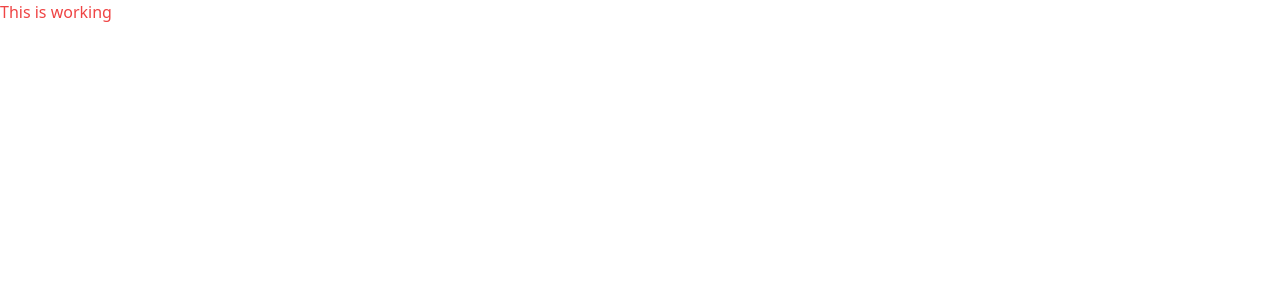
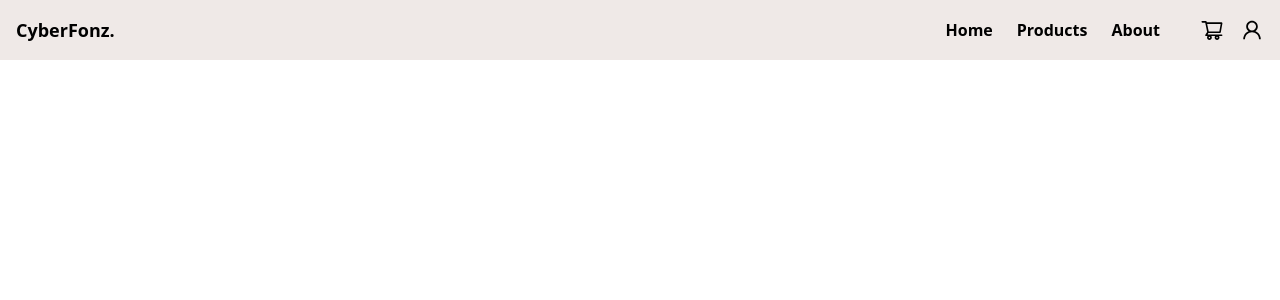
Before and after one commit to AnasAzkoul/e-commerce-headphones, a Next.js app: page / in a window 1280 px wide. Shown: the top 300 px of the page. Built offline with nearby package versions, Linux system fonts and the light colour scheme.

Commit message:
finished the header component

```diff
--- a/package.json
+++ b/package.json
@@ -17,6 +17,7 @@
     "next": "13.2.4",
     "react": "18.2.0",
     "react-dom": "18.2.0",
+    "react-icons": "^4.8.0",
     "typescript": "5.0.2"
   },
   "devDependencies": {
--- /dev/null
+++ b/src/components/Layout/index.tsx
@@ -0,0 +1,19 @@
+import React from 'react';
+import Header from '../navbar';
+
+type Props = {
+  children: React.ReactNode
+}
+
+const Layout = ({children}: Props) => {
+  return (
+    <>
+      <Header />
+      <main>
+        {children}
+      </main>
+    </>
+  )
+}
+
+export default Layout;
--- /dev/null
+++ b/src/components/navbar/Logo.tsx
@@ -0,0 +1,11 @@
+import React from 'react'
+
+type Props = {}
+
+const Logo = (props: Props) => {
+  return (
+    <div className='text-lg font-bold'>CyberFonz.</div>
+  )
+}
+
+export default Logo
--- /dev/null
+++ b/src/components/navbar/SideNav.tsx
@@ -0,0 +1,32 @@
+import React from 'react';
+import Link from 'next/link';
+import { AiOutlineShoppingCart, AiOutlineUser } from 'react-icons/ai';
+import { navLinksData } from '@/lib/constants/constance';
+
+type Props = {
+  isSideNavOpen: boolean
+}
+
+const SideNav = ({isSideNavOpen}: Props) => {
+  return (
+    <nav
+      className={`bg-bg-light -z-10 fixed w-full top-10 ${
+        isSideNavOpen ? 'translate-y-5' : '-translate-y-full'
+      } origin-top transition-all duration-150 ease-in-out md:hidden`}
+    >
+      <ul>
+        <ul className='flex flex-col items-center w-full gap-6 text-base font-semibold capitalize'>
+          {navLinksData.map((linkItem) => {
+            return (
+              <li key={linkItem.text}>
+                <Link href={linkItem.link}>{linkItem.text}</Link>
+              </li>
+            );
+          })}
+        </ul>
+      </ul>
+    </nav>
+  );
+}
+
+export default SideNav
--- /dev/null
+++ b/src/components/navbar/index.tsx
@@ -0,0 +1,50 @@
+import React, { useState } from 'react';
+import Link from 'next/link';
+import Logo from './Logo';
+import SideNav from './SideNav';
+import { navLinksData } from '@/lib/constants/constance';
+import {
+  AiOutlineShoppingCart,
+  AiOutlineUser,
+  AiOutlineMenu,
+  AiOutlineClose,
+} from 'react-icons/ai';
+
+type Props = {};
+
+const Header = (props: Props) => {
+  const [isSideNavOpen, setIsSideNavOpen] = useState<boolean>(false);
+
+  return (
+    <header className='bg-bg-light'>
+      <div className='max-w-7xl mx-auto py-4 px-4 z-50 flex gap-6'>
+        <div className='flex justify-between w-full'>
+          <Logo />
+          <div className='flex items-center gap-10'>
+            <nav className='hidden md:flex gap-10 items-center'>
+              <ul className='flex gap-6 text-base font-semibold capitalize'>
+                {navLinksData.map((linkItem) => {
+                  return (
+                    <li key={linkItem.text}>
+                      <Link href={linkItem.link}>{linkItem.text}</Link>
+                    </li>
+                  );
+                })}
+              </ul>
+            </nav>
+            <div className='flex gap-4 text-2xl'>
+              <button onClick={() => setIsSideNavOpen(!isSideNavOpen)} className='md:hidden'>
+                {isSideNavOpen ? <AiOutlineClose /> : <AiOutlineMenu />}
+              </button>
+              <AiOutlineShoppingCart />
+              <AiOutlineUser />
+            </div>
+          </div>
+        </div>
+      </div>
+      <SideNav isSideNavOpen={isSideNavOpen} />
+    </header>
+  );
+};
+
+export default Header;
--- /dev/null
+++ b/src/lib/constants/constance.ts
@@ -0,0 +1,5 @@
+export const navLinksData = [
+  {text: 'home', link: '/'},
+  {text: 'products', link: '/products'},
+  {text: 'about', link: '/about'},
+]
--- a/src/pages/index.tsx
+++ b/src/pages/index.tsx
@@ -1,14 +1,14 @@
-import Head from 'next/head'
-import Image from 'next/image'
-import { Inter } from 'next/font/google'
-import styles from '@/styles/Home.module.css'
+import React from 'react'
+import Layout from '@/components/Layout'
 
-const inter = Inter({ subsets: ['latin'] })
+
 
 export default function Home() {
   return (
     <>
-      <h1 className='text-red-500'>This is working</h1>
+      <Layout>
+        <h1></h1>
+      </Layout>
     </>
   )
 }
--- a/src/styles/globals.css
+++ b/src/styles/globals.css
@@ -1,3 +1,9 @@
 @tailwind base;
 @tailwind components;
 @tailwind utilities;
+
+@layer base {
+  header {
+    overflow: hidden;
+  }
+}
--- a/tailwind.config.js
+++ b/tailwind.config.js
@@ -1,10 +1,12 @@
 /** @type {import('tailwindcss').Config} */
 module.exports = {
-  content: [
-    './src/**/*.{js,ts,jsx,tsx}',
-  ],
+  content: ['./src/**/*.{js,ts,jsx,tsx}'],
   theme: {
-    extend: {},
+    extend: {
+      colors: {
+        'bg-light': '#EFE9E7',
+      },
+    },
   },
   plugins: [],
 };
```
Also changed, not shown: 1 other file (tests, documents, lock files or other folders).
